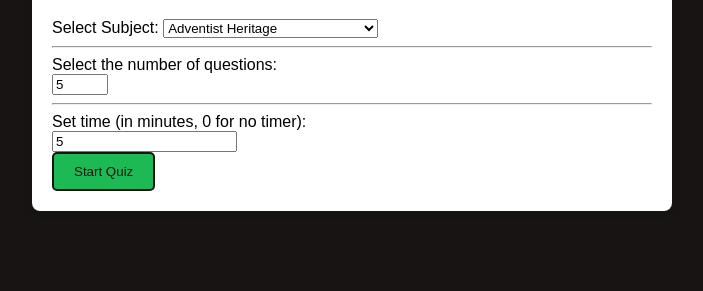
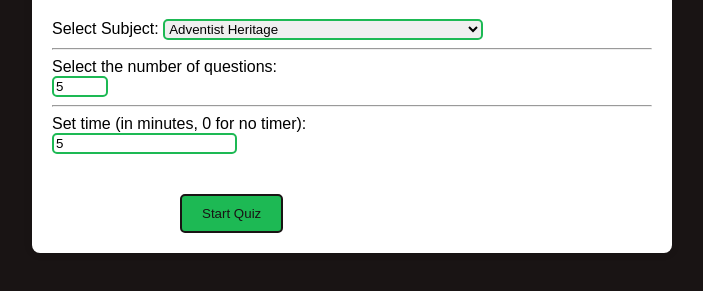
Before and after one commit to johnayodeji2008/Quizes-by-deji.github.io, a plain HTML site: page index.html in a window 1280 px wide. Shown: the part 101-392 px from the top of the page, without its empty margins (288-991 px from the left). Drawn offline with Linux system fonts and the light colour scheme.

Commit message:
Update styles.css

```diff
--- a/styles.css
+++ b/styles.css
@@ -4,6 +4,7 @@ body {
     margin: 0;
     padding: 20px;
     transition: 0.5s ease-in-out;
+    justify-content: space-between;
 }
 
 .container {
@@ -42,3 +43,23 @@ button:hover {
     border: 2px solid #1db954;
     transition: 0.5s ease-in-out;
 }
+
+#subject {
+    width: 40vh;
+    border: 2px solid #1db954;
+    border-radius: 5px;
+}
+
+#star {
+    margin-top: 5vh;
+    margin-left: 16vh;
+}
+
+#quiz-settings {
+    justify-content: space-between;
+}
+
+input {
+    border: 2px solid #1db954;
+    border-radius: 5px;
+}
```
